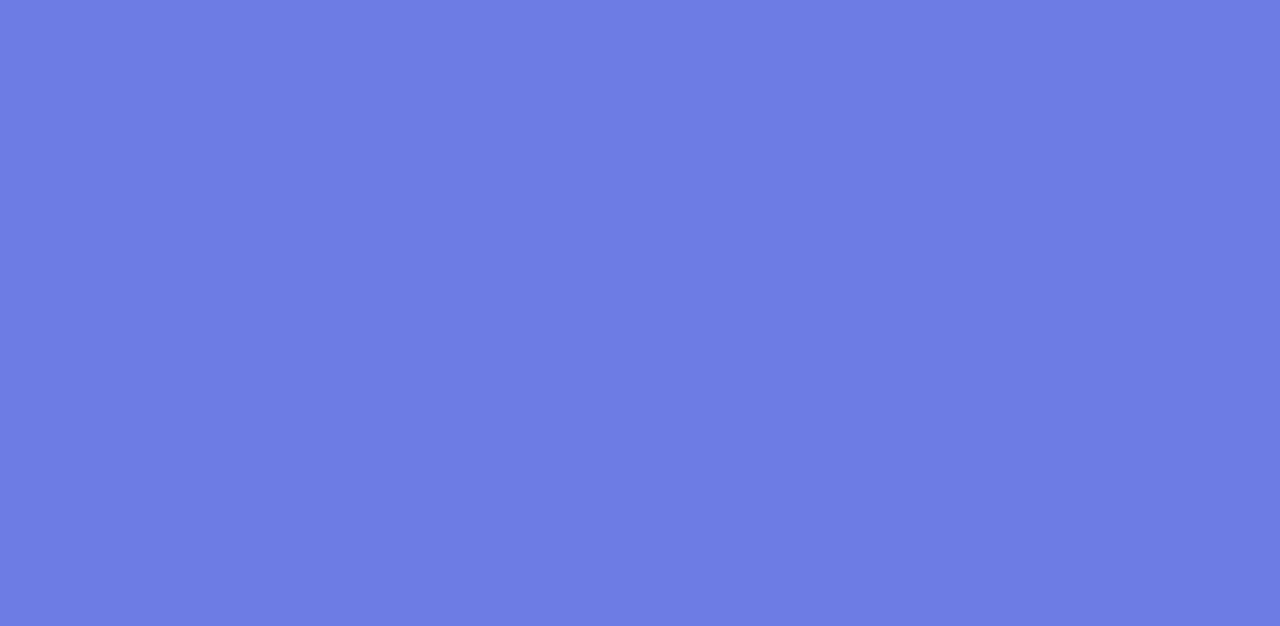
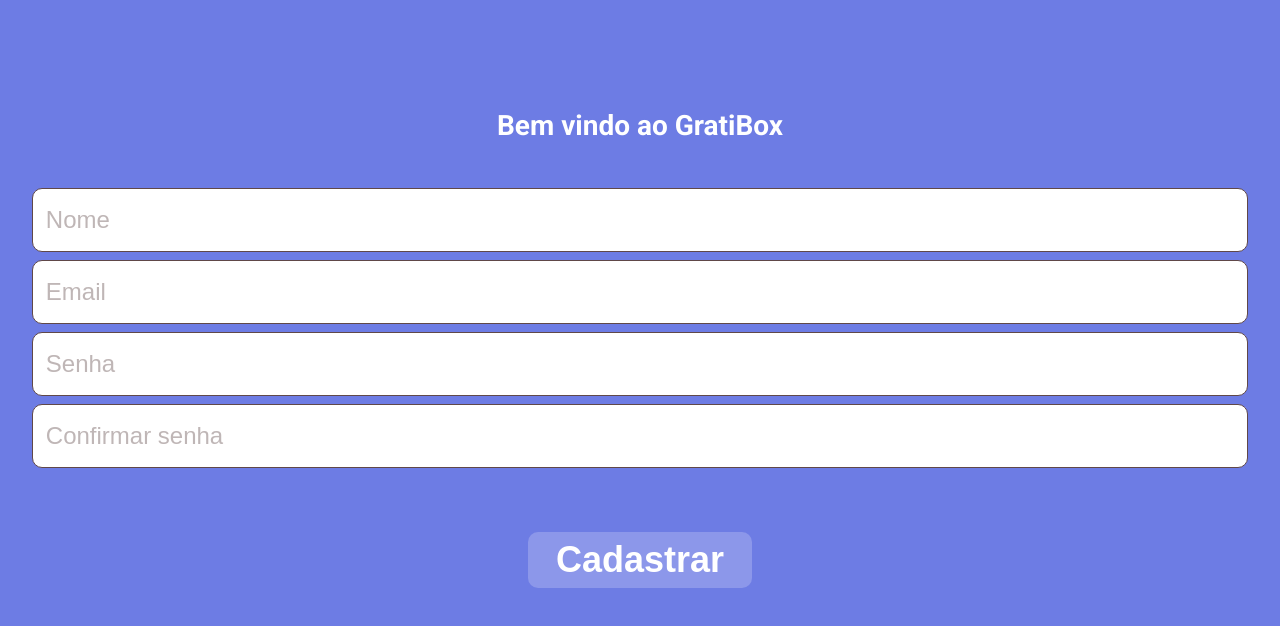
Before and after one commit to Calil-Silva/gratibox-front, a JavaScript app: page /register in a window 1280 px wide. Before the commit this address had no page. Shown: the top 626 px of the page. Built offline with nearby package versions, Linux system fonts and the light colour scheme.

Commit message:
implemeted register layout

```diff
--- a/src/App.js
+++ b/src/App.js
@@ -1,6 +1,7 @@
 import { BrowserRouter, Route, Routes } from "react-router-dom";
 import { GlobalStyles } from "./components/GlobalStyles";
 import Home from "./pages/Home";
+import Register from "./pages/Register";
 
 export default function App() {
   return (
@@ -8,6 +9,7 @@ export default function App() {
       <GlobalStyles />
       <Routes>
         <Route path="/" element={<Home />} />
+        <Route path="/register" element={<Register />} />
       </Routes>
     </BrowserRouter>
   );
--- /dev/null
+++ b/src/pages/Register.js
@@ -0,0 +1,76 @@
+import styled from "styled-components";
+import { Link } from "react-router-dom";
+
+export default function Register() {
+  return (
+    <Body>
+      <Header>
+        <h1>Bem vindo ao GratiBox</h1>
+      </Header>
+      <Form>
+        <input type="text" placeholder="Nome" />
+        <input type="email" placeholder="Email" />
+        <input type="password" placeholder="Senha" />
+        <input type="password" placeholder="Confirmar senha" />
+      </Form>
+      <Submit to="/entrar">Cadastrar</Submit>
+    </Body>
+  );
+}
+
+const Body = styled.div`
+  height: 100vh;
+  width: 100vw;
+  display: flex;
+  flex-direction: column;
+  align-items: center;
+`;
+
+const Header = styled.div`
+  display: flex;
+  flex-direction: column;
+  align-items: center;
+  margin: 7rem 2rem 1rem;
+  h1 {
+    font-size: 28px;
+    font-weight: bold;
+    color: #fff;
+  }
+`;
+
+const Form = styled.div`
+  display: flex;
+  flex-direction: column;
+  justify-content: center;
+  align-items: center;
+  margin: 2rem 0 0;
+  input {
+    height: 4rem;
+    width: calc(100vw - 4rem);
+    border-radius: 10px;
+    border: 1px solid #604848;
+    margin-bottom: 0.5rem;
+    padding-left: 0.8rem;
+    font-size: 24px;
+
+    ::placeholder {
+      font-size: 24px;
+      color: #60484866;
+    }
+  }
+`;
+
+const Submit = styled.button`
+  height: 3.5rem;
+  width: 14rem;
+  color: #fff;
+  background-color: #8c97ea;
+  border-radius: 10px;
+  border: none;
+  font-weight: bold;
+  font-size: 36px;
+  display: flex;
+  justify-content: center;
+  align-items: center;
+  margin-top: 3.5rem;
+`;
```
